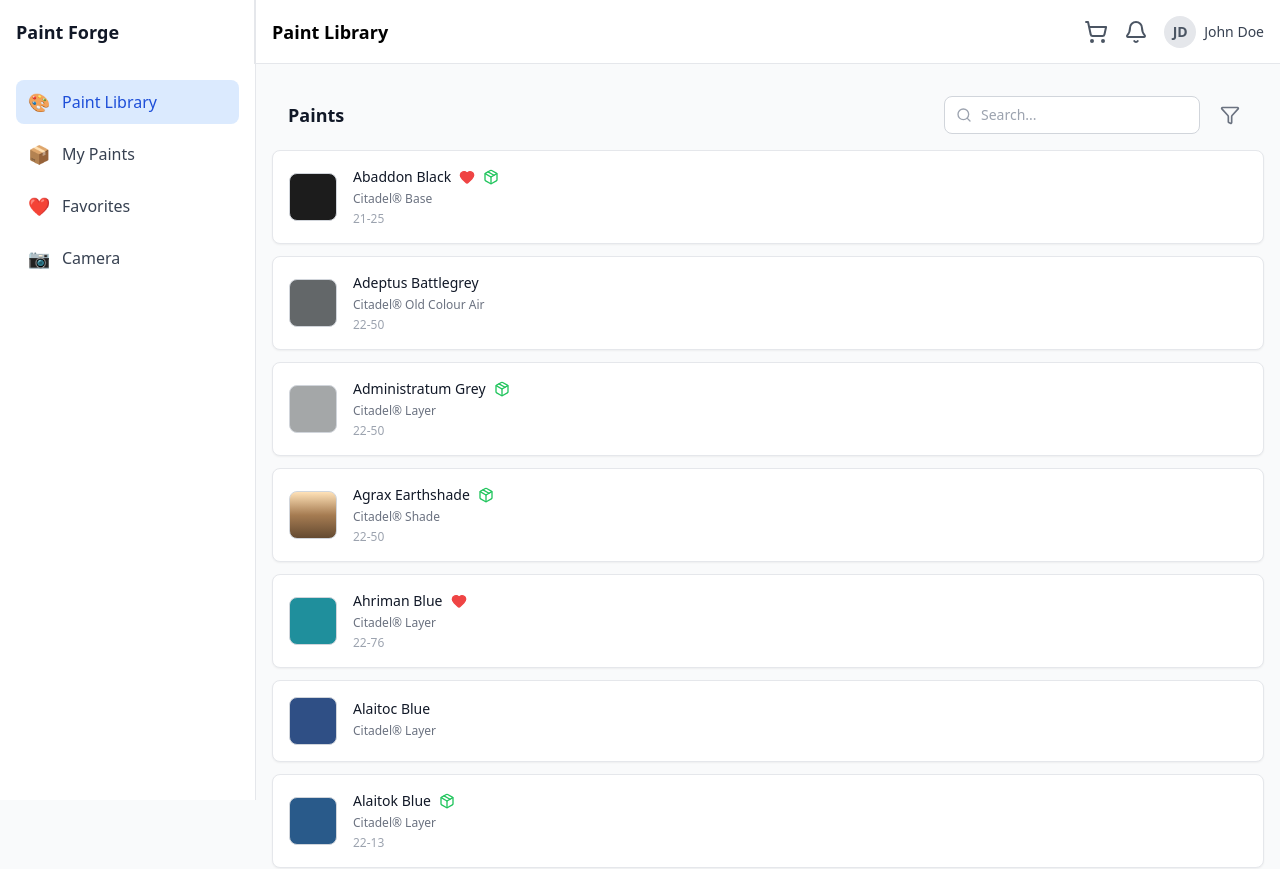
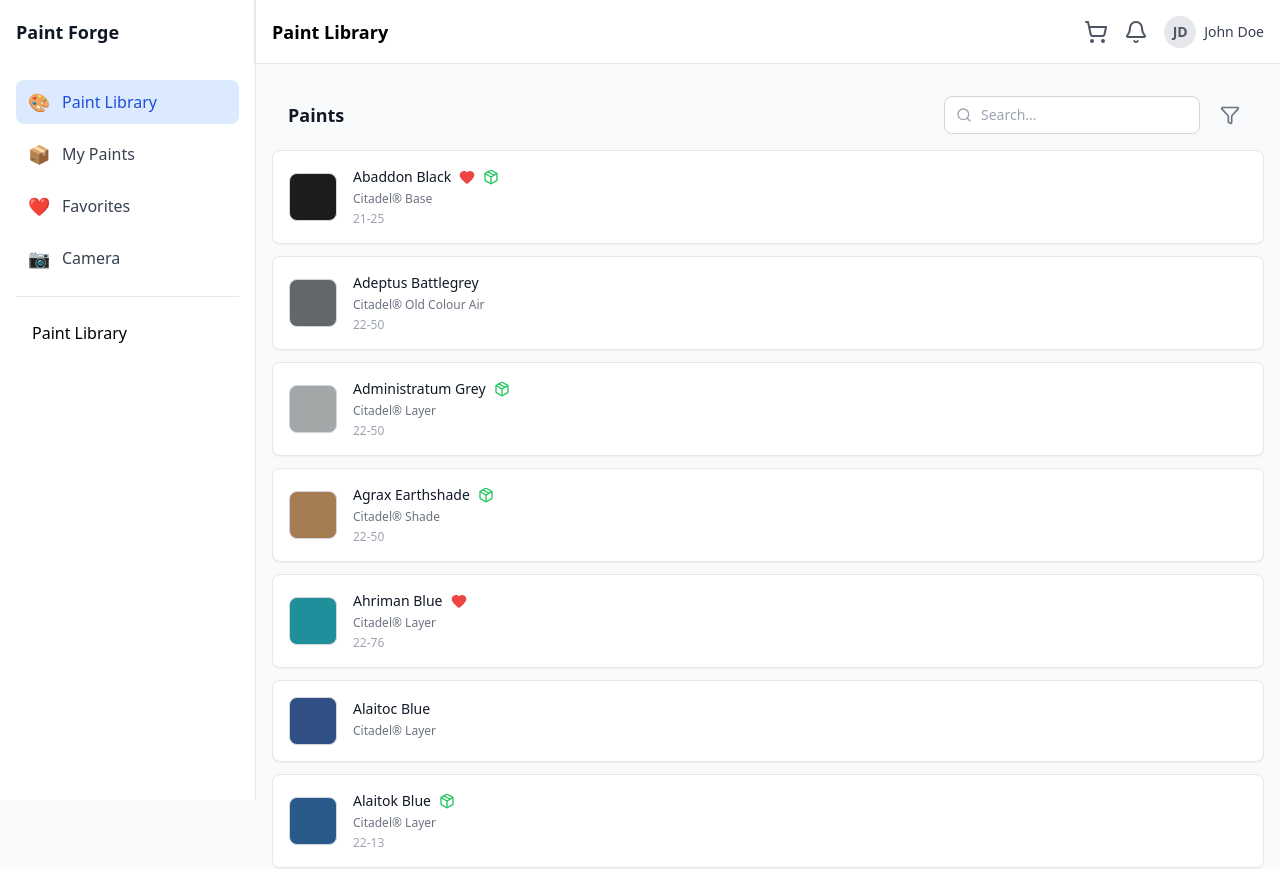
Before and after one commit to TK-Nelson/PaintForge, a React (Vite) app: page / in a window 1280 px wide. Shown: the top 869 px of the page. Built offline with nearby package versions, Linux system fonts and the light colour scheme.

Commit message:
Updated navigation to route to landing page and added Color Details to Details Page Popup

```diff
--- a/src/components/PaintDetailsPage/PaintDetailsPopup.jsx
+++ b/src/components/PaintDetailsPage/PaintDetailsPopup.jsx
@@ -1,6 +1,9 @@
 import React from 'react';
+import { useNavigate } from 'react-router-dom';
 
 const PaintDetailsPopup = ({ paint, onClose }) => {
+  const navigate = useNavigate();
+
   if (!paint) return null;
 
   return (
@@ -25,6 +28,15 @@
         <button className="py-2 px-4 rounded hover:bg-gray-100 text-left" onClick={() => { /* Add to Project logic */ onClose(); }}>
           Add to Project
         </button>
+        <button
+          className="py-2 px-4 rounded hover:bg-gray-100 text-left"
+          onClick={() => {
+            navigate(`/paints/${paint.id}`);
+            onClose();
+          }}
+        >
+          Color Details
+        </button>
         <div className="flex justify-end mt-6">
           <button className="text-blue-600 font-medium mr-4" onClick={onClose}>
             Cancel
--- a/src/components/SideMenu.jsx
+++ b/src/components/SideMenu.jsx
@@ -1,12 +1,17 @@
 import React from 'react';
+import { useNavigate } from 'react-router-dom';
 
 const SideMenu = ({
   showSideMenu,
   setShowSideMenu,
   activeTab,
   setActiveTab,
-  setSelectedFilter
-}) => (
+  setSelectedFilter,
+  onLibraryClick // <-- add this prop
+}) => {
+  const navigate = useNavigate();
+
+  return (
     <>
       {/* Overlay */}
       {showSideMenu && (
@@ -40,6 +45,13 @@
                   setActiveTab(item.id);
                   setSelectedFilter(item.id === 'library' ? 'all' : item.id);
                   setShowSideMenu(false);
+                  if (item.id === 'library') {
+                    if (onLibraryClick) {
+                      onLibraryClick();
+                    } else {
+                      navigate('/');
+                    }
+                  }
                 }}
                 className={`w-full flex items-center px-3 py-2 rounded-lg text-left transition-colors ${
                   activeTab === item.id
@@ -52,9 +64,26 @@
               </button>
             ))}
           </div>
+          <div className="border-t border-gray-200 mt-4 pt-4">
+            <button
+              className="w-full text-left px-4 py-2 hover:bg-gray-100"
+              onClick={() => {
+                setActiveTab('library');
+                setSelectedFilter('');
+                if (onLibraryClick) {
+                  onLibraryClick();
+                } else {
+                  navigate('/');
+                }
+              }}
+            >
+              Paint Library
+            </button>
+          </div>
         </nav>
       </div>
     </>
   );
+};
 
 export default SideMenu;
--- a/src/data/CitadelColors.js
+++ b/src/data/CitadelColors.js
@@ -26,12 +26,6 @@
   return `linear-gradient(135deg, ${hex} 0%, ${light} 40%, ${hex} 60%, ${dark} 100%)`;
 }
 
-function makeShadeGradient(hex) {
-  const light = lighten(hex, 0.4);   // 40% lighter
-  const dark = darken(hex, 0.4);     // 40% darker
-  return `linear-gradient(to bottom, ${light} 0%, ${hex} 50%, ${dark} 100%)`;
-}
-
 const CitadelColors = [
   {
     "id": 1,
@@ -1921,10 +1915,6 @@
 ];
 
 CitadelColors.forEach((paint) => {
-  // Store original hex color for LAB calculations
-  if (typeof paint.hexColor === "string" && paint.hexColor.startsWith("#")) {
-    paint.baseHexColor = paint.hexColor;
-  }
   if (
     paint.colorGrouping &&
     paint.colorGrouping.toLowerCase().includes("metalic") &&
@@ -1933,14 +1923,7 @@
   ) {
     paint.hexColor = makeMetallicGradient(paint.hexColor);
   }
-  if (
-    paint.type &&
-    paint.type.toLowerCase().includes("shade") &&
-    typeof paint.hexColor === "string" &&
-    paint.hexColor.startsWith("#")
-  ) {
-    paint.hexColor = makeShadeGradient(paint.hexColor);
-  }
+  console.log(paint.hexColor)
 });
 
 export default CitadelColors;
--- a/src/pages/PaintDetails.jsx
+++ b/src/pages/PaintDetails.jsx
@@ -78,6 +78,7 @@
         activeTab={activeTab}
         setActiveTab={setActiveTab}
         setSelectedFilter={setSelectedFilter}
+        onLibraryClick={() => navigate('/')}
       />
 
       {/* Main Content */}
@@ -86,10 +87,7 @@
         <div className="bg-white border-b border-gray-200 px-4 flex items-center justify-between lg:min-h-16">
           {/* Back Button */}
           <button
-            onClick={() => {
-              setAnimate(false);
-              setTimeout(() => navigate(-1), 350);
-            }}
+            onClick={() => navigate('/')}
             className="text-blue-600 font-medium mr-4"
           >
             &lt; Back
```
Lines whose indentation alone changed are shown as unchanged.
